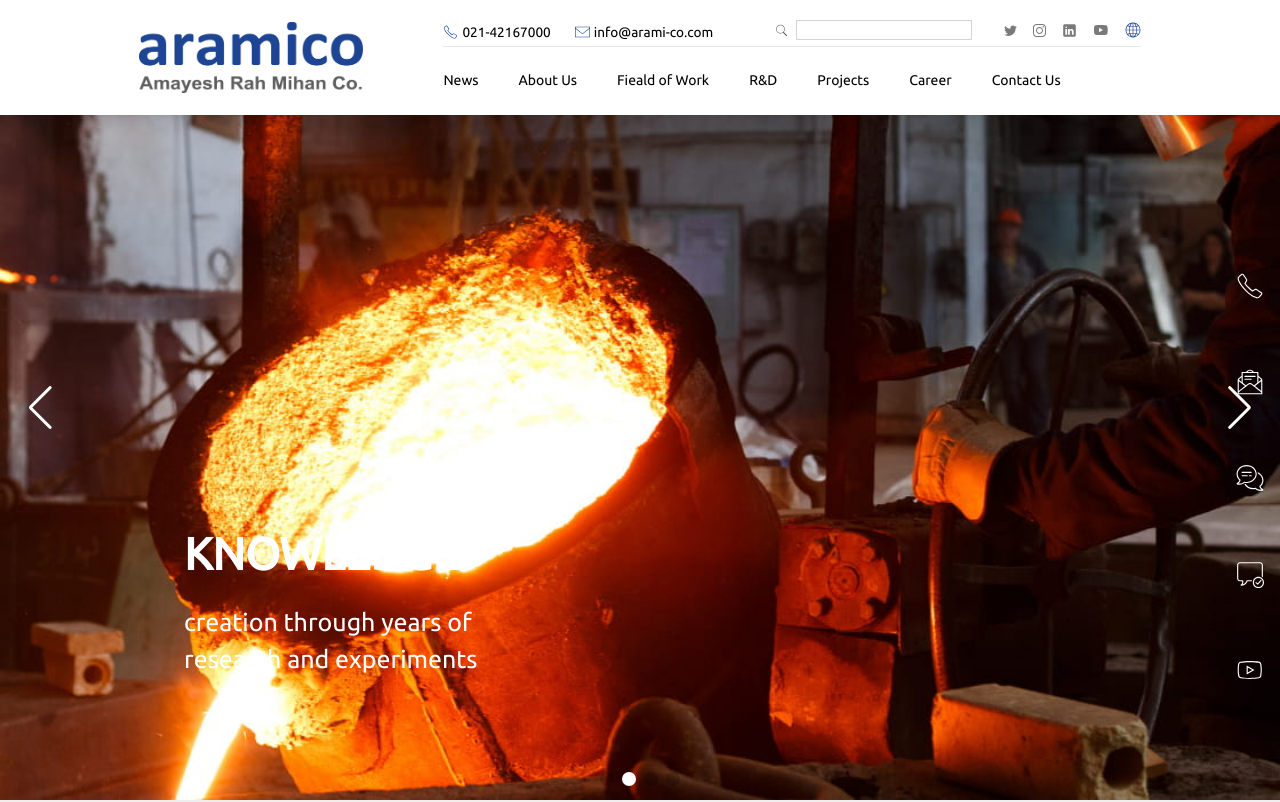
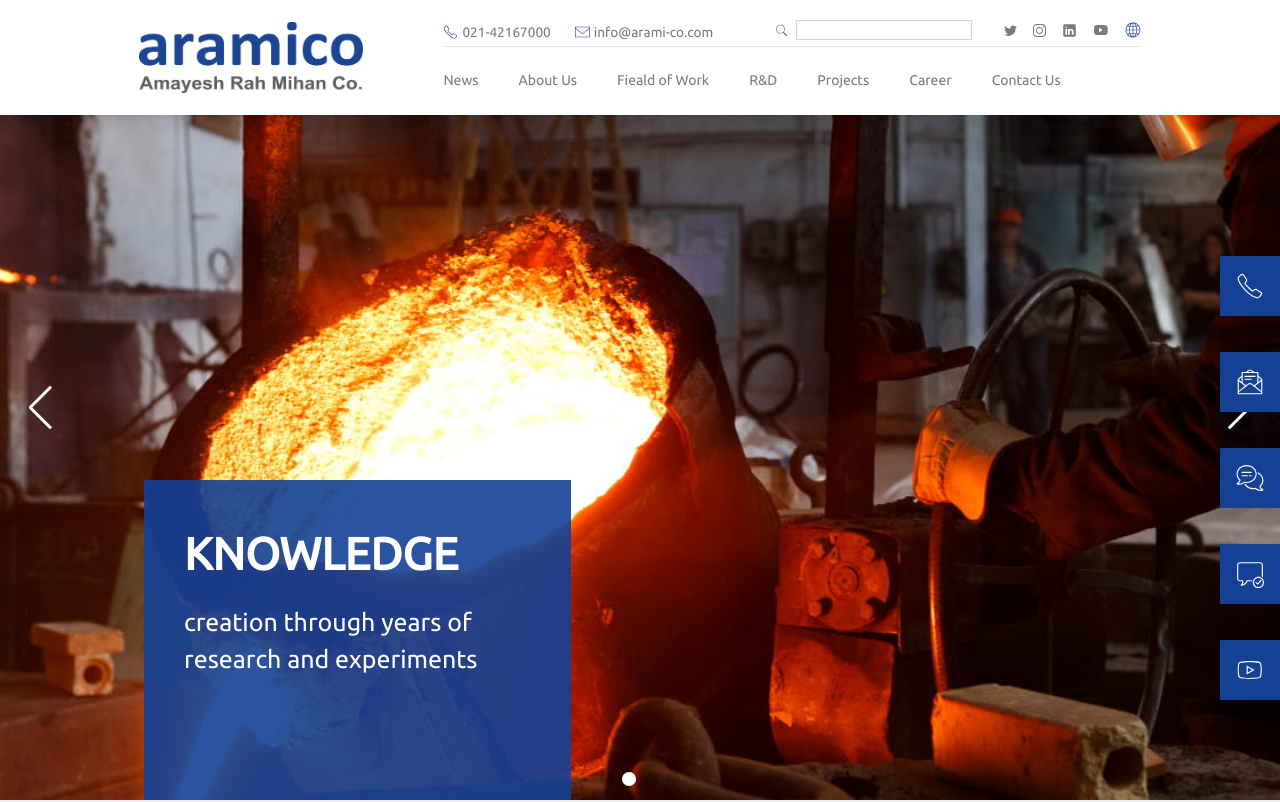
Before and after one commit to mohammadali-amd/aramico, a Next.js app: page / in a window 1280 px wide. Shown: the top 802 px of the page. Built offline with nearby package versions, Linux system fonts and the light colour scheme.

Commit message:
Add Palette & Update Navbar

```diff
--- a/components/Navbar.jsx
+++ b/components/Navbar.jsx
@@ -38,18 +38,18 @@
                 {/* Desktop Menu */}
                 <div className='hidden lg:block'>
                     <div className='grid relative grid-rows-2 grid-flow-col'>
-                        <div className='grid content-center row-span-3 mr-20'>
+                        <Link href={'/'} className='grid content-center row-span-3 mr-20'>
                             <Image src={Logo} alt="logo" className={`object-contain justify-end duration-300  ${isScrolled ? 'w-40' : 'w-56'}`} />
-                        </div>
+                        </Link>
 
-                        <div className="text-[0.85rem] font-light flex items-start gap-6 mt-[2px]">
+                        <div className="text-[0.85rem] text-text font-light flex items-start gap-6 mt-[2px]">
                             <span className='flex gap-1'>
                                 <Image src={phone} width={15} alt="phone" />
-                                <Link href={'#'}>021-42167000</Link>
+                                <Link href={'tel:02142167000'}>021-42167000</Link>
                             </span>
                             <span className='flex gap-1'>
                                 <Image src={email} width={15} alt="email" />
-                                <Link href={'#'}>info@arami-co.com</Link>
+                                <Link href={'mailto:info@arami-co.com'}>info@arami-co.com</Link>
                             </span>
                         </div>
 
@@ -72,7 +72,7 @@
                             </span>
                         </div>
 
-                        <ul className={`hidden lg:flex gap-10 pr-20 text-[14px] font-light leading-[30px] z-[2] ${isScrolled ? 'pt-1' : ''}`}>
+                        <ul className={`hidden lg:flex gap-10 pr-20 text-[14px] text-text font-light leading-[30px] z-[2] ${isScrolled ? 'pt-1' : ''}`}>
                             {links.map((item) => (
                             <li key={item.slug}>
                                 <Link href={item.slug} scroll={false} legacyBehavior>{item.name}</Link>
@@ -101,11 +101,7 @@
                     <Image src="/menu.svg" width={100} height={100} alt="menu" onClick={() => setNav(true)} className="w-[24px] h-[24px] object-contain" /> */}
 
                     {nav && (
-                    <motion.div
-                        whileInView={{ x: [300, 0] }}
-                        transition={{ duration: 0.5, ease: 'easeInOut' }}
-                        className={nav ? 'fixed right-0 top-0 w-[85%] z-20 h-full border-r border-r-gray-900 bg-[#000300] opacity-[85%]' : 'fixed right-[-100%]'}
-                    >
+                    <div className={nav ? 'fixed right-0 top-0 w-[85%] z-20 h-full border-r border-r-gray-900 bg-[#000300] opacity-[85%]' : 'fixed right-[-100%]'}>
                         <div onClick={() => setNav(false)} className="flex justify-end m-6">
                             <Link href="/">
                                 <Image src="/close.svg" alt="close" className="w-[50px] h-[50px]" />
@@ -118,7 +114,7 @@
                                 </Link>
                             ))}
                         </ul>
-                    </motion.div>
+                    </div>
                     )}
                 </div>
             </nav>
--- a/tailwind.config.js
+++ b/tailwind.config.js
@@ -7,17 +7,13 @@
   ],
   theme: {
     extend: {
-      // animation: {
-      //   description: "description 1.5s ease-in",
-      // },
-      // keyframes: {
-      //   description: {
-      //     '0%' : {right:'-100%',opacity: 0},
-      //     '50%' : {opacity: 0},
-      //     '100%' : {right:0,opacity: 1},
-      //   }
-      // }
-    },
+      colors: {
+        'primary': '#144196',
+        'secondary': '#54595F',
+        'text': '#7A7A7A',
+        'accent': '#06283D',
+      },
+    }
   },
   plugins: [],
 }
```
